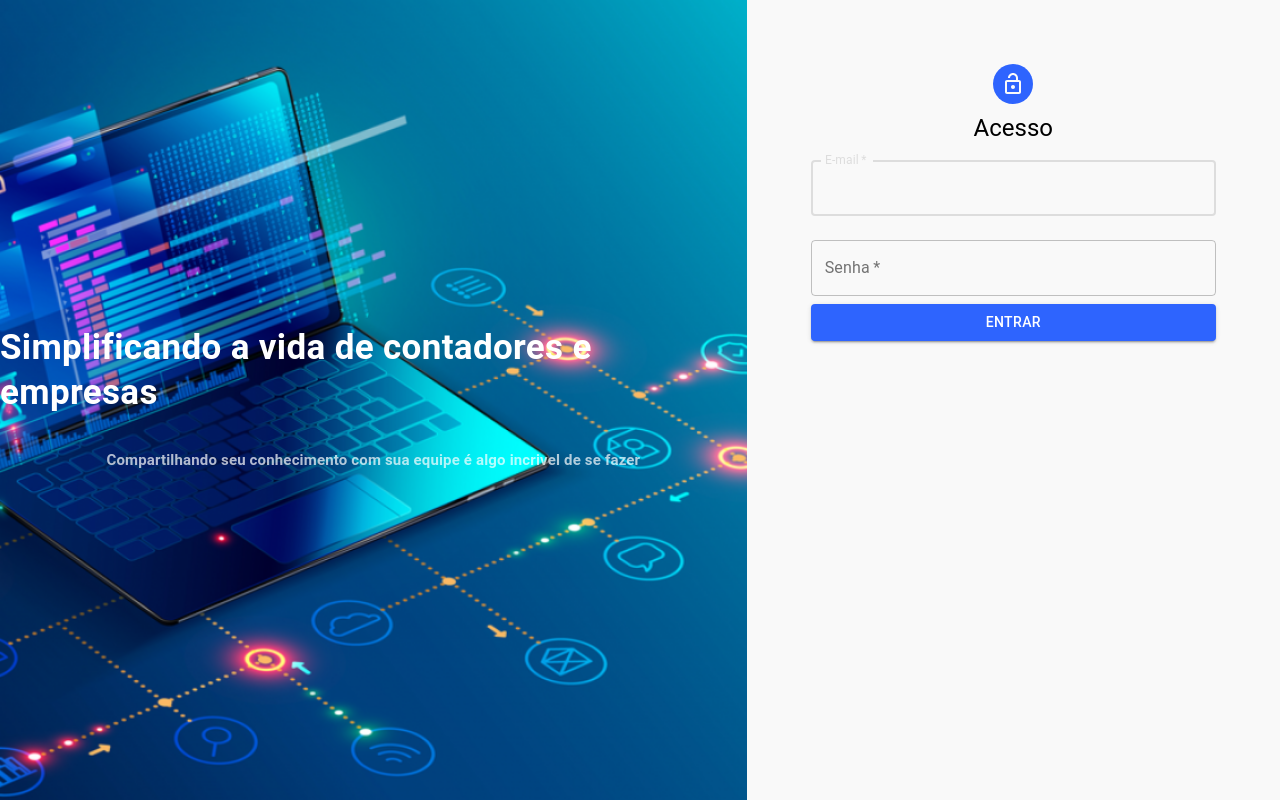
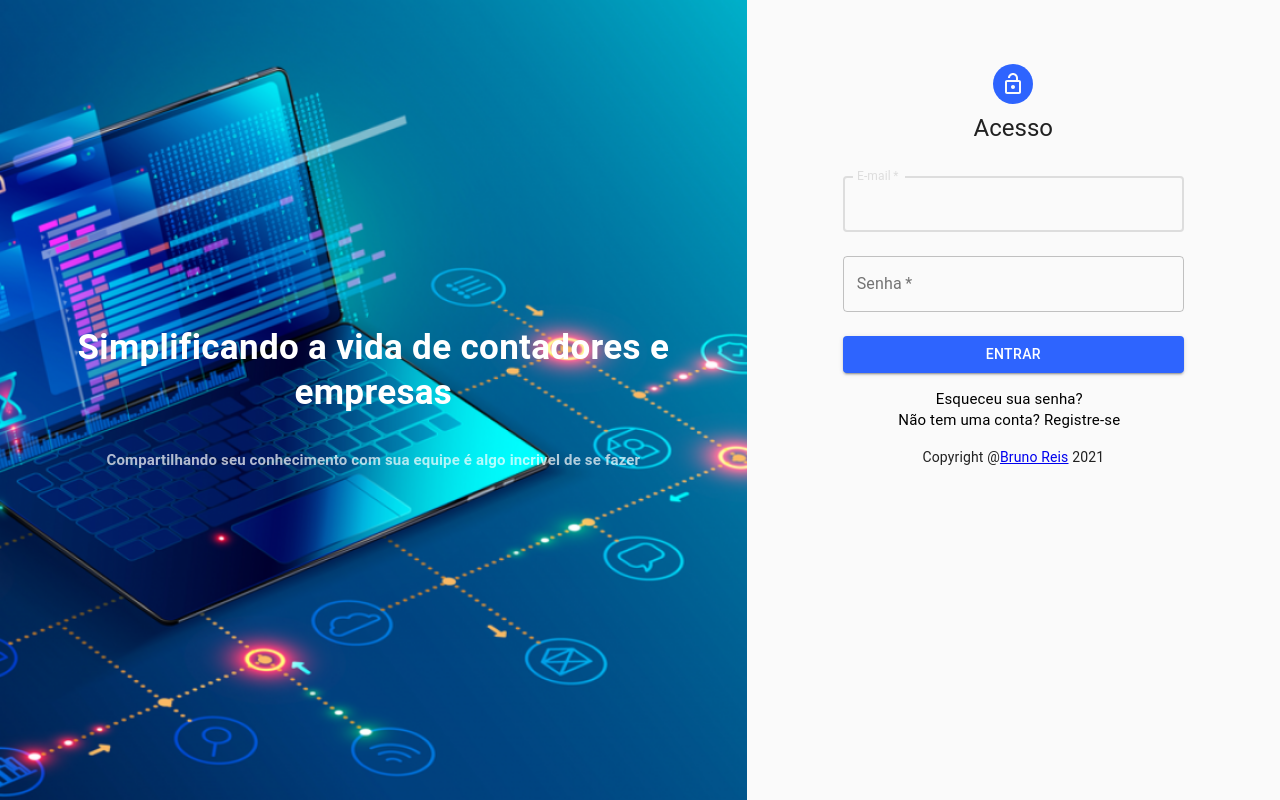
Before and after one commit to jeffersonbrn/FaceDev, a React (Create React App) app: page /signin in a window 1280 px wide. Built offline with nearby package versions, Linux system fonts and the light colour scheme.

Commit message:
finalizando tela de login

```diff
--- a/src/index.css
+++ /dev/null
@@ -1,14 +0,0 @@
-body {
-  margin: 0;
-  font-family: -apple-system, BlinkMacSystemFont, 'Segoe UI', 'Roboto', 'Oxygen',
-    'Ubuntu', 'Cantarell', 'Fira Sans', 'Droid Sans', 'Helvetica Neue',
-    sans-serif;
-  -webkit-font-smoothing: antialiased;
-  -moz-osx-font-smoothing: grayscale;
-  background-color: #f9f9f9;
-}
-
-code {
-  font-family: source-code-pro, Menlo, Monaco, Consolas, 'Courier New',
-    monospace;
-}
--- a/src/index.js
+++ b/src/index.js
@@ -1,10 +1,11 @@
 import React from 'react';
 import ReactDOM from 'react-dom';
-import './index.css';
 import App from './App';
+import CssBaseline from '@material-ui/core/CssBaseline';
 
 ReactDOM.render(
   <React.StrictMode>
+    <CssBaseline />
     <App />
   </React.StrictMode>,
   document.getElementById('root')
--- a/src/pages/signin/index.js
+++ b/src/pages/signin/index.js
@@ -4,32 +4,62 @@ import Typography from "@material-ui/core/Typography";
 import Grid from "@material-ui/core/Grid";
 import Box from "@material-ui/core/Box";
 import Avatar from "@material-ui/core/Avatar";
-import LockOutlinedIcon from '@material-ui/icons/LockOpenOutlined';
-import TextField from '@material-ui/core/TextField';
-import { Button } from '@material-ui/core';
+import LockOutlinedIcon from "@material-ui/icons/LockOpenOutlined";
+import TextField from "@material-ui/core/TextField";
+import { Button, Link } from "@material-ui/core";
 
 const useStyles = makeStyles((theme) => ({
   root: {
-    height: '100vh'
-
+    height: "100vh",
   },
-  image:{
-    backgroundImage: 'url(/images/background.png)',
-    backgroundPosition: 'center',
-    backgroundSize: 'cover',
-    backgroundRepeat: 'none'
+  image: {
+    backgroundImage: "url(/images/background.png)",
+    backgroundPosition: "center",
+    backgroundSize: "cover",
+    backgroundRepeat: "none",
+    padding: theme.spacing(2),
+    textAlign: "center"
   },
-  avatar:{
+  avatar: {
     background: theme.palette.secondary.main,
-    marginBottom: theme.spacing(1)
+    marginBottom: theme.spacing(1),
+  },
+  button:{
+    marginTop: theme.spacing(2)
+  },
+  form:{
+    margin: theme.spacing(2, 4)
+  },
+  link:{
+    alignItems: 'center',
+    justifyContent: 'center',
+    marginTop: theme.spacing(2),
+  },
+  linktext:{
+    color: '#000000',
+    marginRight: theme.spacing(1),
+    marginTop: theme.spacing(1),
+    fontSize: 15
   }
 }));
+
+function Copyright() {
+  return(
+    <Typography variant="body2" align="center" >
+      {'Copyright @'}
+      <a color="inherit" href="https://www.linkedin.com/in/brunoreisrn/" >
+        Bruno Reis
+      </a>{' '}
+      {new Date().getFullYear()}
+    </Typography>
+  )
+}
 
 function SignIn() {
   const classes = useStyles();
 
-  return(
-    <Grid container className={classes.root} >
+  return (
+    <Grid container className={classes.root}>
       <Grid
         item
         container
@@ -38,63 +68,71 @@ function SignIn() {
         alignItems="center"
         md={7}
         className={classes.image}
-        >
-        <Typography style={{color:'#fff', fontSize: 35, lineHeight: '45px'}} >
+      >
+        <Typography style={{ color: "#fff", fontSize: 35, lineHeight: "45px" }}>
           <strong>Simplificando a vida de contadores e empresas</strong>
         </Typography>
-        <Typography variant='body2' style={{color:'rgb(255, 255, 255, 0.7)', marginTop:30, fontSize: 15, lineHeight: '30px'}} >
-          <strong>Compartilhando seu conhecimento com sua equipe é algo incrivel de se fazer</strong>
+        <Typography
+          variant="body2"
+          style={{
+            color: "rgb(255, 255, 255, 0.7)",
+            marginTop: 30,
+            fontSize: 15,
+            lineHeight: "30px",
+          }}
+        >
+          <strong>
+            Compartilhando seu conhecimento com sua equipe é algo incrivel de se
+            fazer
+          </strong>
         </Typography>
       </Grid>
-      <Grid item md={5} >
-        <Box
-          display="flex"
-          flexDirection="column"
-          alignItems="center"
-          m={8}
-        >
-          <Avatar className={classes.avatar} >
+      <Grid item md={5}>
+        <Box display="flex" flexDirection="column" alignItems="center" m={8}>
+          <Avatar className={classes.avatar}>
             <LockOutlinedIcon></LockOutlinedIcon>
           </Avatar>
-          <Typography variant="h5" >
-            Acesso
-          </Typography>
-          <form>
+          <Typography variant="h5">Acesso</Typography>
+          <form className={classes.form} >
             <TextField
-              variant='outlined'
-              margin='normal'
+              variant="outlined"
+              margin="normal"
               required
               fullWidth
-              id='email'
-              label='E-mail'
-              name='email'
+              id="email"
+              label="E-mail"
+              name="email"
               autoComplete="Email"
               autoFocus
             />
             <TextField
-              variant='outlined'
-              margin='normal'
+              variant="outlined"
+              margin="normal"
               required
               fullWidth
               name="password"
               label="Senha"
               type="password"
-              id='password'
+              id="password"
               autoComplete="current-password"
             />
-            <Button
-            fullWidth
-            variant="contained"
-            color="secondary"
-          >
-            Entrar
-          </Button>
+            <Button fullWidth variant="contained" color="secondary" className={classes.button} >
+              Entrar
+            </Button>
+            <Grid container className={classes.link}>
+              <Grid item>
+                <Link className={classes.linktext}>Esqueceu sua senha?</Link>
+              </Grid>
+              <Grid item >
+                <Link className={classes.linktext} >Não tem uma conta? Registre-se </Link>
+              </Grid>
+            </Grid>
           </form>
-
+          <Copyright/>
         </Box>
       </Grid>
     </Grid>
-  )
+  );
 }
 
 export default SignIn;
```
